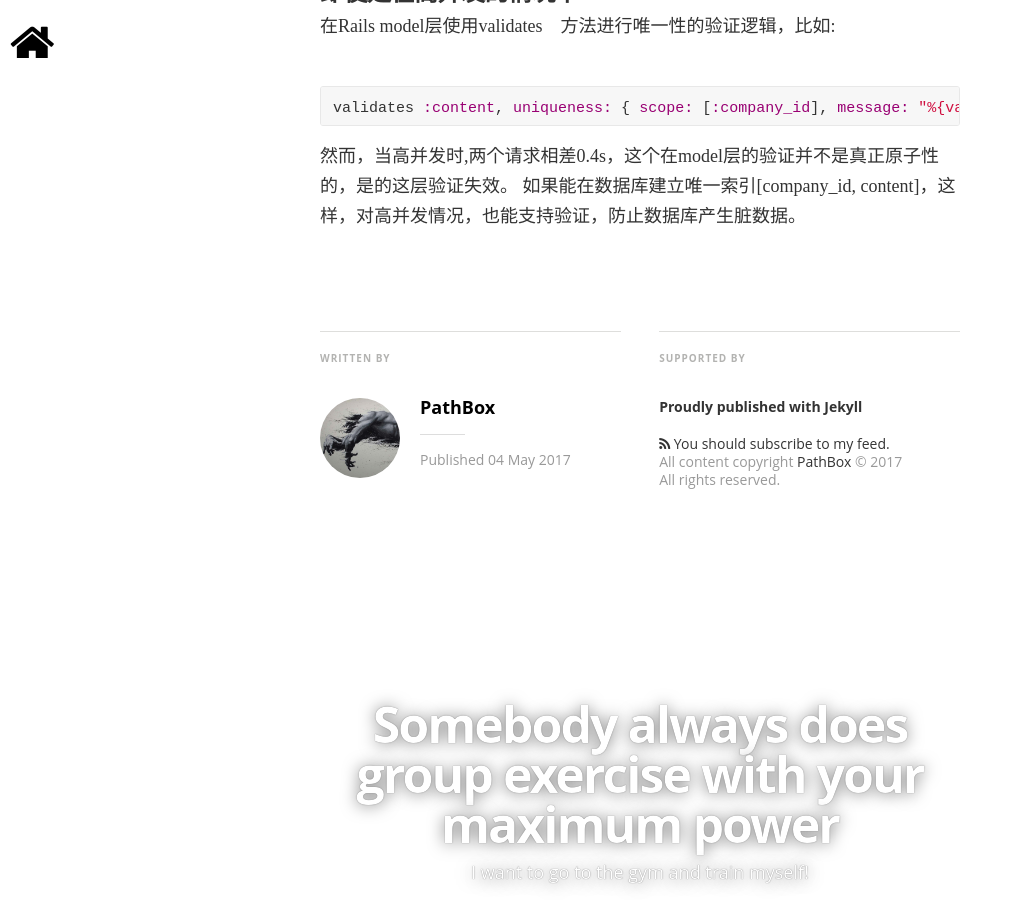
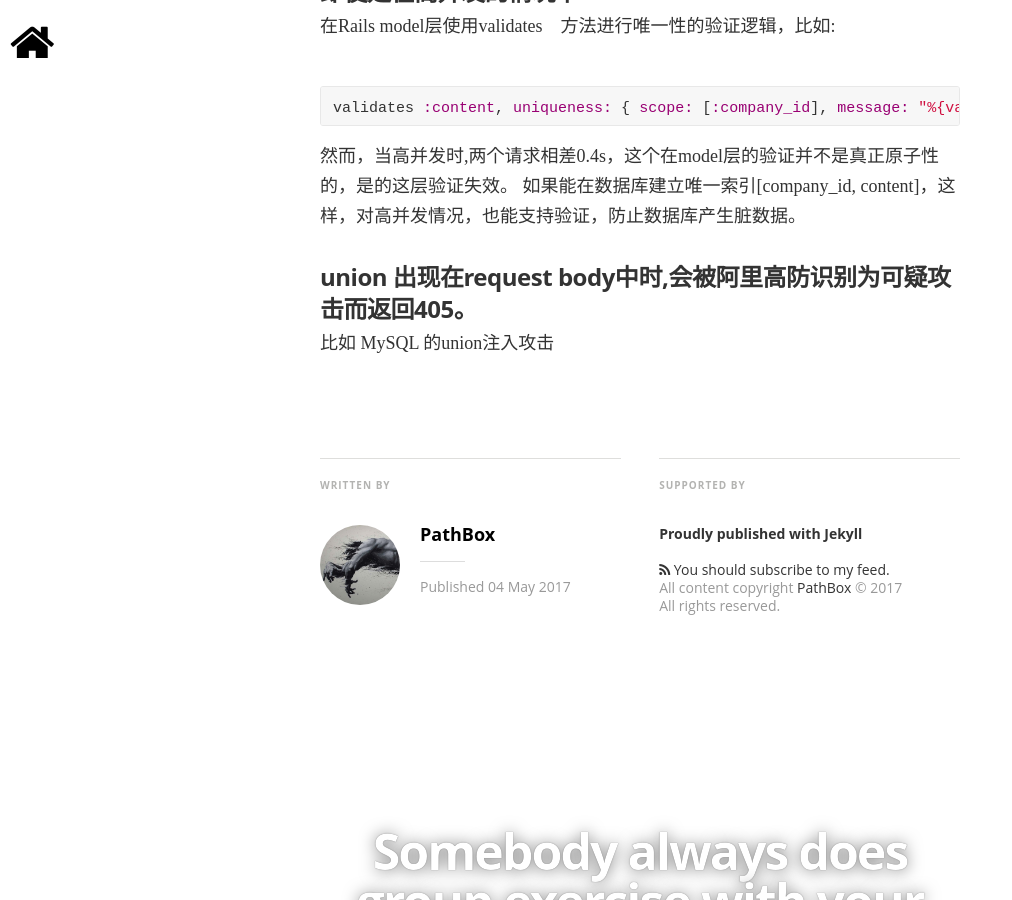
Before and after one commit to pathbox/pathbox.github.io, a Jekyll site: the page built from _posts/2017-05-04-work-summary-in-Udesk-four.md, in a window 1280 px wide and 900 px high, scrolled down 995 px. Shown: the whole window, without its empty margins (0-1012 px from the left). Built offline with Jekyll 4.4.1, drawn with Linux system fonts in a browser that asks for light colours; nearby versions of some CDN libraries; some web fonts are replaced; comment, search, counter and statistics services are not loaded.

Commit message:
union 出现在request body中时,会被阿里高防识别为可疑攻击而返回405

````diff
--- a/_posts/2017-05-04-work-summary-in-Udesk-four.md
+++ b/_posts/2017-05-04-work-summary-in-Udesk-four.md
@@ -14,3 +14,6 @@ validates :content, uniqueness: { scope: [:company_id], message: "%{value}已经
 ```
 然而，当高并发时,两个请求相差0.4s，这个在model层的验证并不是真正原子性的，是的这层验证失效。
 如果能在数据库建立唯一索引[company_id, content]，这样，对高并发情况，也能支持验证，防止数据库产生脏数据。
+
+##### union 出现在request body中时,会被阿里高防识别为可疑攻击而返回405。
+比如 MySQL 的union注入攻击
````
